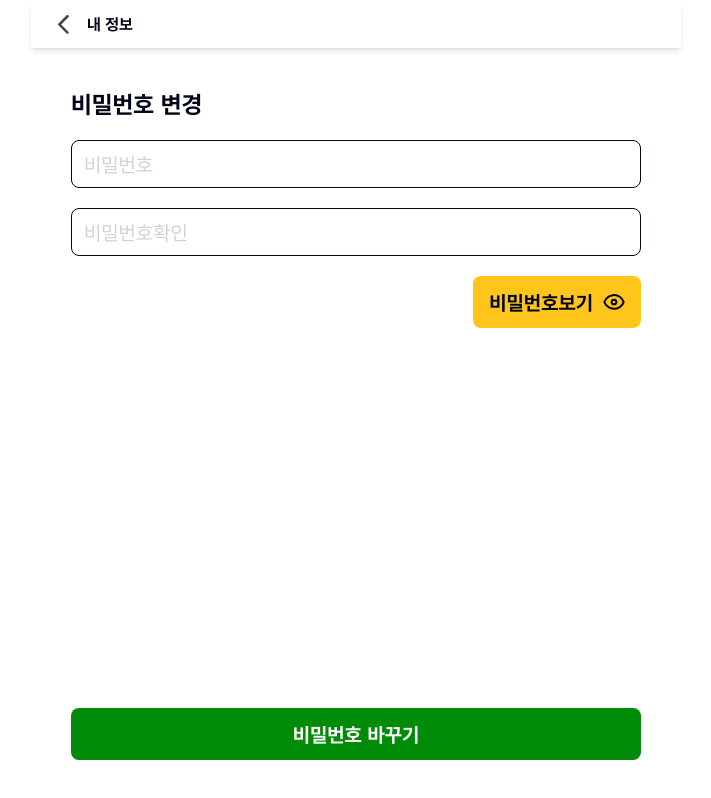
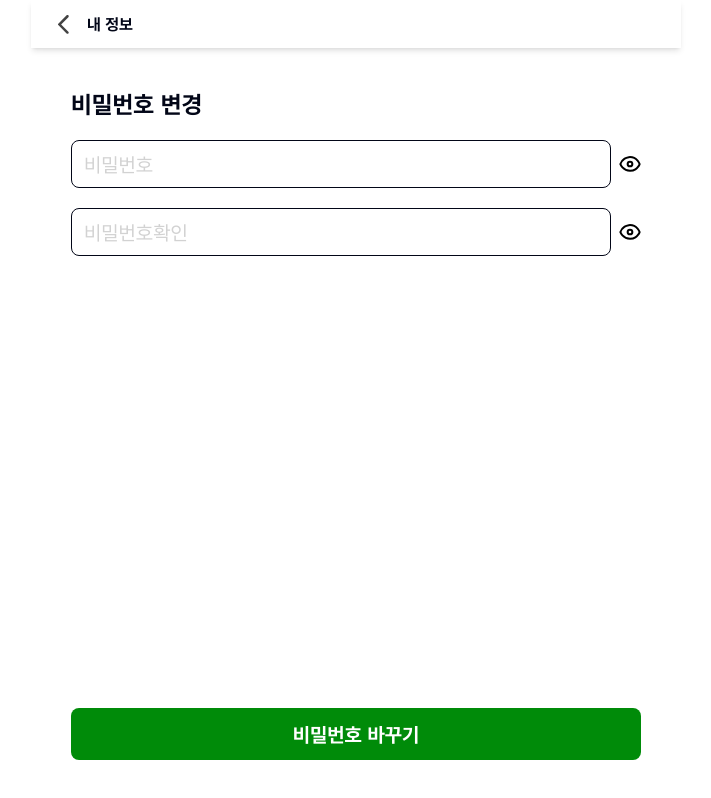
Before and after one commit to prgrms-web-devcourse-final-project/WEB5_6_MOCI_FE, a Next.js app: page /my-page/change-pw in a window 1280 px wide. Shown: the whole page, without its empty margins (284-995 px from the left). Built offline with nearby package versions, Linux system fonts and the light colour scheme.

Commit message:
[Feat] 비밀번호 변경 시 비밀번호 보이기/숨기기 각각 적용

```diff
--- a/src/app/(stack)/my-page/components/ChangePasswordForm.tsx
+++ b/src/app/(stack)/my-page/components/ChangePasswordForm.tsx
@@ -6,10 +6,14 @@ import EyeClose from "@/assets/icons/eyeClose.svg";
 import EyeOpen from "@/assets/icons/eyeOpen.svg";
 
 function ChangeButtonForm() {
-  const [hidePassword, setHidePassword] = useState(true);
+  const [hidePW, setHidePW] = useState(true);
+  const [hidePWValidate, setHidePWValidate] = useState(true);
 
   const toggleHidePW = () => {
-    setHidePassword(!hidePassword);
+    setHidePW(!hidePW);
+  };
+  const toggleHidePWValidate = () => {
+    setHidePWValidate(!hidePWValidate);
   };
 
   const changePassword = (e: FormEvent) => {
@@ -20,23 +24,24 @@ function ChangeButtonForm() {
   };
   return (
     <form onSubmit={changePassword} className="flex-1 flex flex-col gap-5">
+      <div className="flex gap-2">
         <Input
-        type={hidePassword ? "password" : "text"}
+          type={hidePW ? "password" : "text"}
           placeholder="비밀번호"
         ></Input>
+        <button type="button" onClick={toggleHidePW}>
+          {hidePW ? <EyeOpen /> : <EyeClose />}
+        </button>
+      </div>
+      <div className="flex gap-2">
         <Input
-        type={hidePassword ? "password" : "text"}
+          type={hidePWValidate ? "password" : "text"}
           placeholder="비밀번호확인"
         ></Input>
-      <Button
-        color="yellow"
-        hasIcon
-        className="w-fit self-end"
-        onClick={toggleHidePW}
-      >
-        {hidePassword ? "비밀번호보기" : "비밀번호 가리기"}
-        {hidePassword ? <EyeOpen /> : <EyeClose />}
-      </Button>
+        <button type="button" onClick={toggleHidePWValidate}>
+          {hidePWValidate ? <EyeOpen /> : <EyeClose />}
+        </button>
+      </div>
       <Button type="submit" className="mt-auto" fullWidth>
         비밀번호 바꾸기
       </Button>
```
Lines whose indentation alone changed are shown as unchanged.
